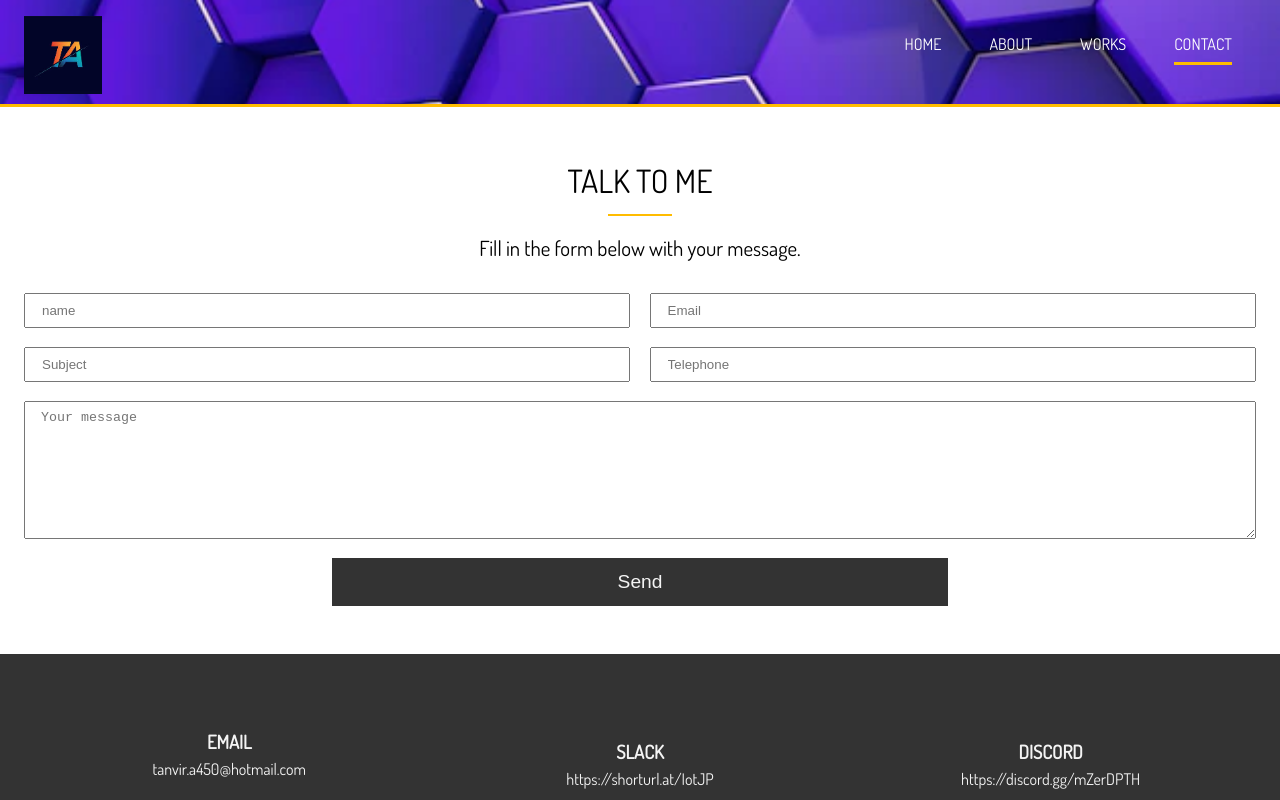
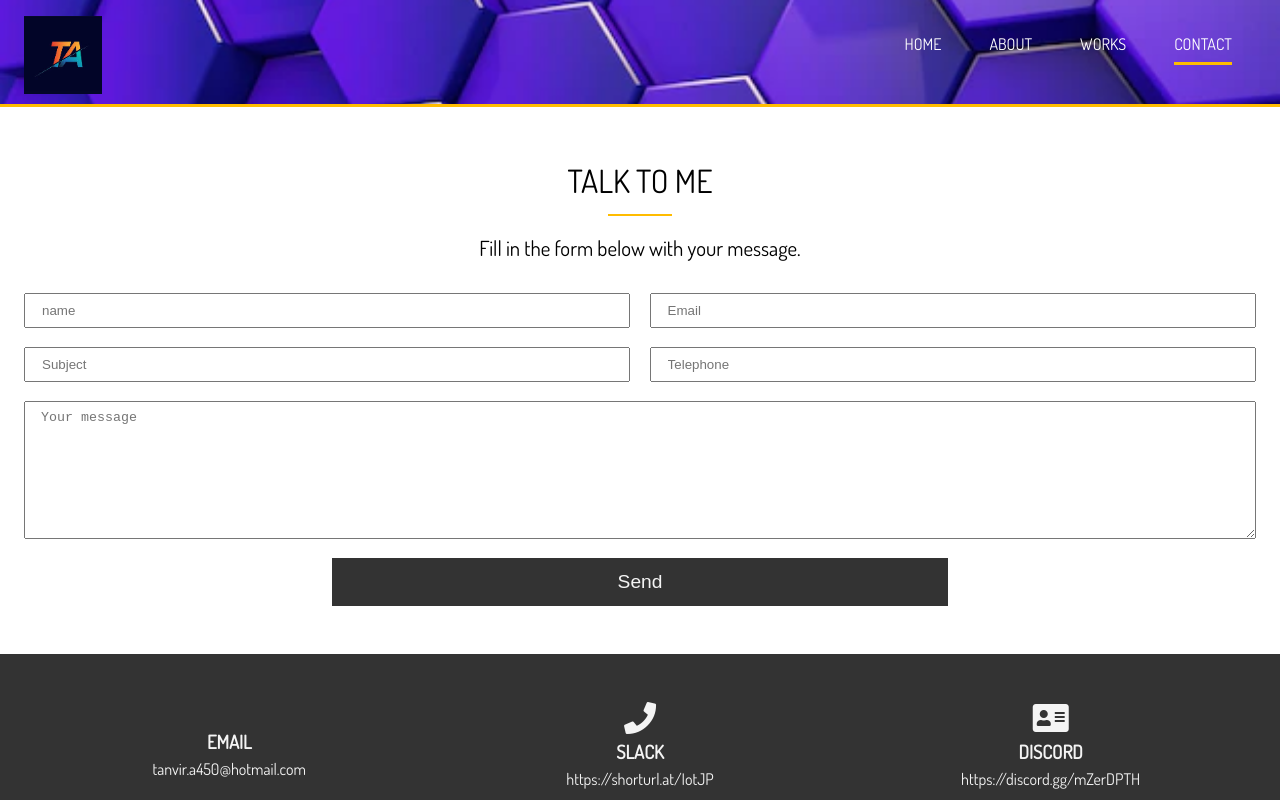
Before and after one commit to tanvir-13/TANVIR_AHMMED, a plain HTML site: page contact.html in a window 1280 px wide. Shown: the top 800 px of the page. Drawn offline with Linux system fonts and the light colour scheme.

Commit message:
Update contact.html
icon ..undo

```diff
--- a/contact.html
+++ b/contact.html
@@ -76,17 +76,17 @@
         <div class="container">
           <div class="contact-info">
             <div>
-              <i class="fas fa-outlook fa-2x"></i>
+              <i class="fas fa-envelop fa-2x"></i>
               <h3>Email</h3>
               <p>tanvir.a450@hotmail.com</p>
             </div>
             <div>
-              <i class="fas fa-slack fa-2x"></i>
+              <i class="fas fa-phone fa-2x"></i>
               <h3>Slack</h3>
               <p>https://shorturl.at/IotJP</p>
             </div>
             <div>
-              <i class="fas fa-discord fa-2x"></i>
+              <i class="fas fa-address-card fa-2x"></i>
               <h3>Discord</h3>
               <p>https://discord.gg/mZerDPTH</p>
             </div>
```
